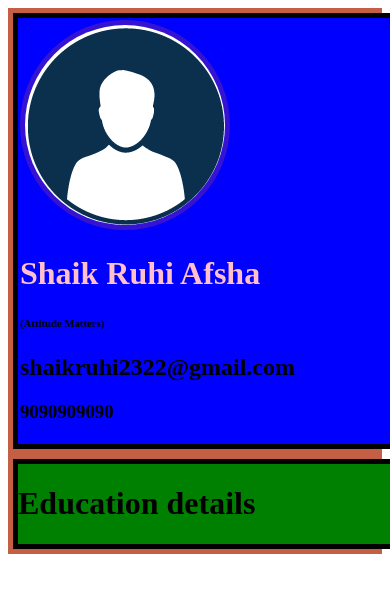
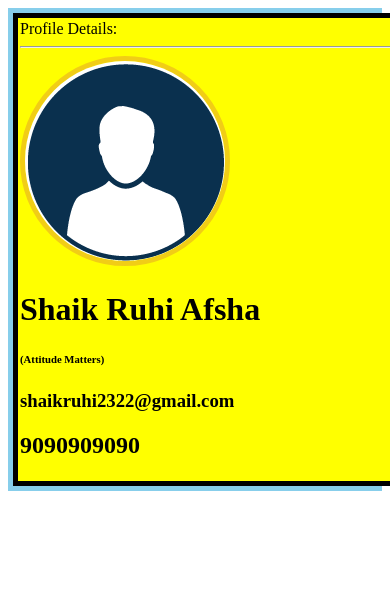
Before and after one commit to Shaikruhiafsha/shaikresume, a plain HTML site: page index.html in a window 390 px wide. Drawn offline with Linux system fonts and the light colour scheme.

Commit message:
add files

```diff
--- a/data.json
+++ b/data.json
@@ -1,3 +1,29 @@
-"left":{
-"name":"shaik ruhi"
+{
+  "left":{
+    "photo":"profile.png",
+    "name":"Shaik Ruhi Afsha  ",
+    "label": "(Attitude Matters)",
+    "email":"shaikruhi2322@gmail.com",
+    "phone":"9090909090"
+
+  },
+  "education":[
+    {
+      "course":"Btech(CSE)",
+      "College":[
+        "Ravinda College Of Enginering Fro Women",
+        "2015-2019",
+        "80%"
+      ]
+    },
+    {
+    "course":"Intermediate",
+    "Collge":[
+      "Narayana junr College",
+      "2013-2015",
+      "89%"
+    ]
+  }
+
+  ]
 }
--- a/index.html
+++ b/index.html
@@ -2,13 +2,13 @@
 <html lang="'en'" dir="ltr">
   <head>
     <meta charset="utf-8">
-    <meta name="viewport" content="width-device-width,initial=1.0">
+    <meta name="viewport" content="width=device-width,initial-scale=1.0">
     <title>Resume</title>
   <link rel="stylesheet" href="style.css">
   </head>
   <body>
-<div class="main">
-   <div class="left">
+<div class="main" id="main">
+  <!--  <div class="left">
      <img src="profile.png" alt="My profile Image">
      <h1 id="name">Shaik Ruhi Afsha</h1>
      <h6>(Attitude Matters)</h6>
@@ -19,13 +19,13 @@
      <div class="education">
        <h1>Education details</h1>
 
-     </div>
+     </div> -->
 
    </div>
 
 </div>
   </body>
-  <script type="text/javascript" src="main.js">``
+  <script type="text/javascript" src="main.js" async>
 
   </script>
 </html>
--- a/main.js
+++ b/main.js
@@ -0,0 +1,49 @@
+//Ajax call(XMLHttpRequest) initialization//
+function loadjson(file,callback) {
+  var xhr=new XMLHttpRequest();
+  xhr.overrideMimeType("application/json");
+  xhr.open("GET",file,true);
+  xhr.onreadystatechange= function () {
+    if(xhr.readyState === 4 && xhr.status == "200"){
+      callback(xhr.responseText);
+    }
+  }
+  xhr.send();
+}
+//function calling
+loadjson("data.json",function(text) {
+  let data=JSON.parse(text);
+  console.log(data);
+  basics(data.left);
+  })
+//main class calling
+//var main= document.queryselector('.main');
+//for main calling via id
+var main= document.getElementById('main');
+var left= document.createElement("div");//element creation
+left.classList.add("left");//add class name to element
+//left.setAttribute("id","left")//add id to element
+left.textContent="Profile Details:"
+left.appendChild(document.createElement("HR"));
+main.appendChild(left);//appendind main to div
+function basics(leftside) {
+  var Image=document.createElement("img");
+  Image.src=leftside.photo;
+  left.appendChild(Image);
+
+  var name=document.createElement("h1");
+  name.textContent=leftside.name;
+  left.appendChild(name);
+  var label=document.createElement("h6");
+  label.textContent=leftside.label;
+  left.appendChild(label);
+
+  var email=document.createElement("h3");
+  email.textContent=leftside.email;
+  left.appendChild(email);
+
+  var phone=document.createElement("h2");
+  phone.textContent=leftside.phone;
+  left.appendChild(phone);
+console.log(left);
+}
--- a/style.css
+++ b/style.css
@@ -1,7 +1,7 @@
 .main
 {
       width:100%;
-      background-color: #c45e45;
+      background-color: skyblue;
       display: flex;
 
 
@@ -9,7 +9,7 @@
     .left
     {
       width:25%;
-      background-color: blue;
+      background-color: pink;
       border:5px solid #000;
       margin: 5px;
       padding:2px;
@@ -30,11 +30,11 @@
       border-radius: 110px;
       border: 5px solid #c454;
     }
-    @media only screen and (min-width:320px) and (max-width:480px) {
+    @media only screen and (max-width:480px) {
       .main
       {
             width:100%;
-            background-color: #c45e45;
+            background-color: skyblue;
             display: flex;
             flex-direction: column;
             flex-wrap: wrap;
@@ -44,7 +44,7 @@
           .left
           {
             width:100%;
-            background-color: blue;
+            background-color: yellow;
             border:5px solid #000;
             margin: 5px;
             padding:2px;
```
